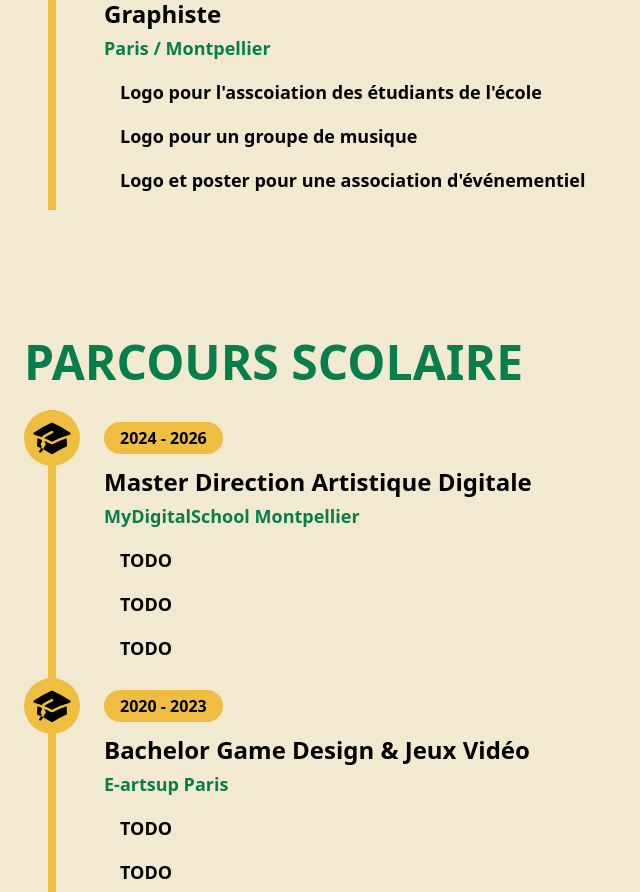
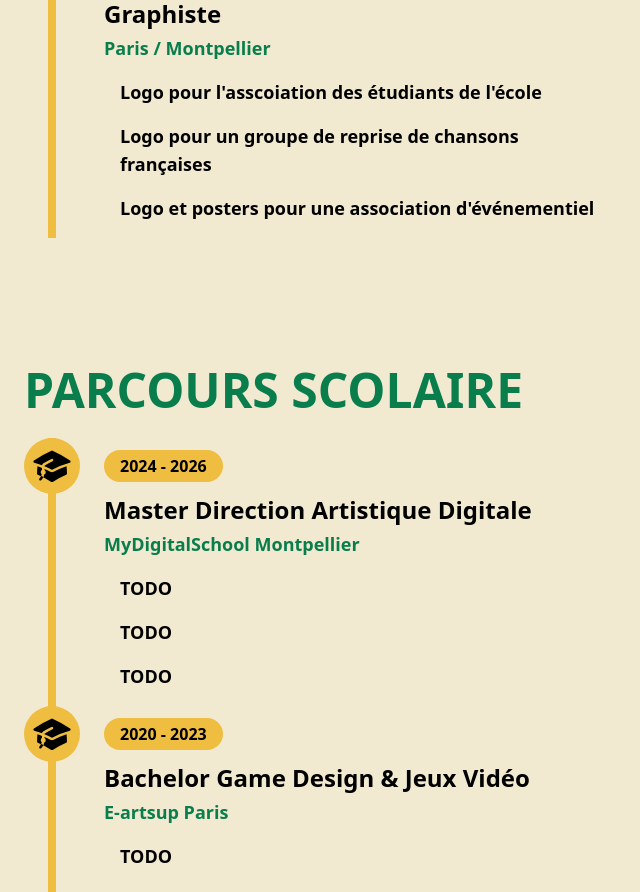
Before and after one commit to blardtony/aurore-saderne-portfolio, a React (Vite) app: page / in a window 1280 px wide. Shown: the part 886-1778 px from the top of the page, without its empty margins (0-640 px from the left). Built offline with nearby package versions, Linux system fonts and the light colour scheme.

Commit message:
Adding more detail in WorkExperience

```diff
--- a/src/components/experience/WorkExperience.tsx
+++ b/src/components/experience/WorkExperience.tsx
@@ -15,8 +15,8 @@ const experiences: Experience[] = [
     location: "Paris / Montpellier",
     descriptions: [
       "Logo pour l'asscoiation des étudiants de l'école",
-      "Logo pour un groupe de musique",
-      "Logo et poster pour une association d'événementiel",
+      "Logo pour un groupe de reprise de chansons françaises",
+      "Logo et posters pour une association d'événementiel",
     ],
   },
 ];
```
